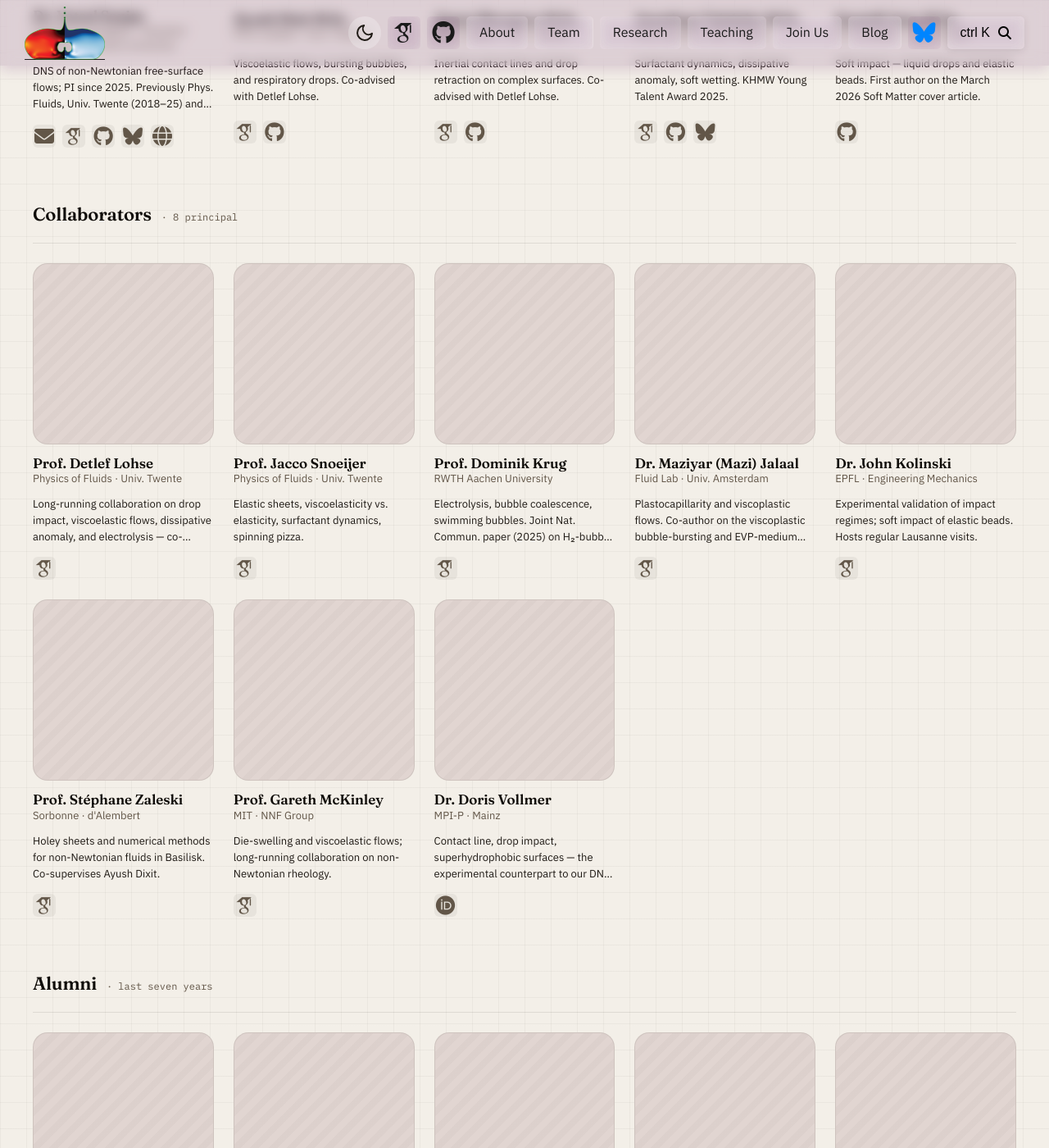
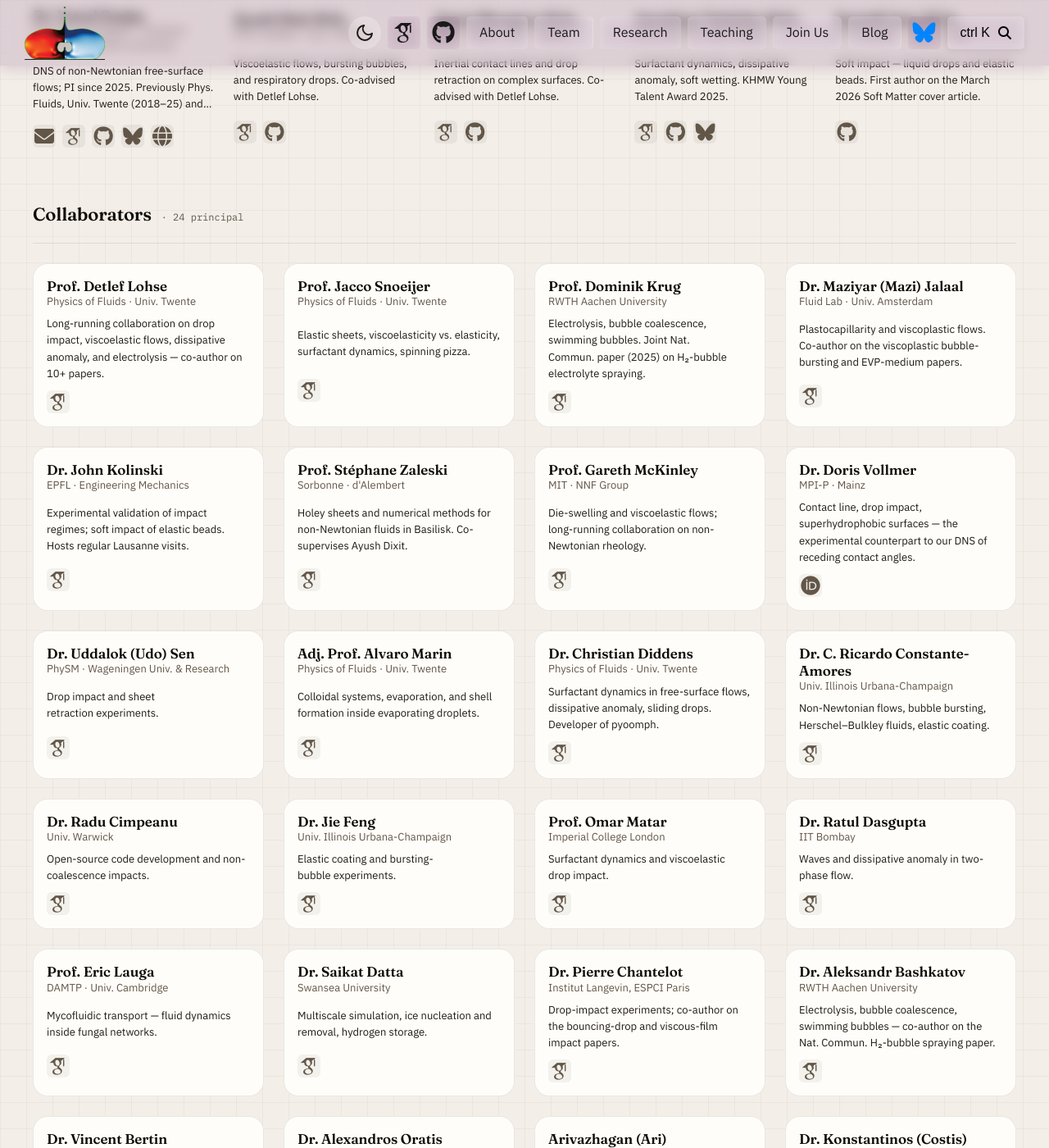
Before and after one commit to comphy-lab/comphy-lab.github.io, a Jekyll site: the page built from _team/index.md, in a window 1280 px wide and 1400 px high, scrolled down 658 px. Shown: the whole window at 82% size. Built offline with Jekyll 4.4.1, drawn with Linux system fonts in a browser that asks for light colours; some web fonts are replaced; comment, search, counter and statistics services are not loaded; some of the changed text lies outside the part shown.

Commit message:
Restore full collaborator list (24) and drop photos for collaborators/alumni
Bringing back the 16 collaborators that got dropped when the
original markdown list was condensed into the initial _data/team.yml
(the initial pass picked 7 'principal' names as a summary, which
lost real signal). Full list restored:

- Kept from the original:
  Lohse, Snoeijer, Krug, Jalaal, Kolinski, Zaleski, McKinley, Vollmer

- Restored:
  Sen, Marin, Diddens, Constante-Amores, Cimpeanu, Feng, Matar,
  Dasgupta, Lauga, Datta, Chantelot, Bashkatov, Bertin, Oratis,
  Balasubramanian, Zinelis

Also drops photo slots on collaborators + alumni — the initials
avatars read as noise when we don't have consistent headshots for
either group. Alumni are defined by their project, not their face.
Tiles compact to a 240 px min-width grid (4 columns at desktop),
with a 4-line bio clamp instead of 3 so the denser tiles can
carry more substance.

```diff
--- a/_data/team.yml
+++ b/_data/team.yml
@@ -137,6 +137,128 @@ collaborators:
     links:
       orcid: https://orcid.org/0000-0001-9599-5589
 
+  - name: Dr. Uddalok (Udo) Sen
+    role: PhySM · Wageningen Univ. & Research
+    bio: >-
+      Drop impact and sheet retraction experiments.
+    links:
+      scholar: https://scholar.google.com/citations?user=a6h2uMQAAAAJ
+
+  - name: Adj. Prof. Alvaro Marin
+    role: Physics of Fluids · Univ. Twente
+    bio: >-
+      Colloidal systems, evaporation, and shell formation inside
+      evaporating droplets.
+    links:
+      scholar: https://scholar.google.com/citations?user=0_jOqqkAAAAJ
+
+  - name: Dr. Christian Diddens
+    role: Physics of Fluids · Univ. Twente
+    bio: >-
+      Surfactant dynamics in free-surface flows, dissipative anomaly,
+      sliding drops. Developer of pyoomph.
+    links:
+      scholar: https://scholar.google.com/citations?user=3QSyucwAAAAJ
+
+  - name: Dr. C. Ricardo Constante-Amores
+    role: Univ. Illinois Urbana-Champaign
+    bio: >-
+      Non-Newtonian flows, bubble bursting, Herschel–Bulkley fluids,
+      elastic coating.
+    links:
+      scholar: https://scholar.google.com/citations?user=ncqnphMAAAAJ
+
+  - name: Dr. Radu Cimpeanu
+    role: Univ. Warwick
+    bio: >-
+      Open-source code development and non-coalescence impacts.
+    links:
+      scholar: https://scholar.google.com/citations?user=6grZnhQAAAAJ
+
+  - name: Dr. Jie Feng
+    role: Univ. Illinois Urbana-Champaign
+    bio: >-
+      Elastic coating and bursting-bubble experiments.
+    links:
+      scholar: https://scholar.google.com/citations?user=226dDBAAAAAJ
+
+  - name: Prof. Omar Matar
+    role: Imperial College London
+    bio: >-
+      Surfactant dynamics and viscoelastic drop impact.
+    links:
+      scholar: https://scholar.google.com/citations?user=mLXz_NAAAAAJ
+
+  - name: Dr. Ratul Dasgupta
+    role: IIT Bombay
+    bio: >-
+      Waves and dissipative anomaly in two-phase flow.
+    links:
+      scholar: https://scholar.google.com/citations?user=I1jFG_oAAAAJ
+
+  - name: Prof. Eric Lauga
+    role: DAMTP · Univ. Cambridge
+    bio: >-
+      Mycofluidic transport — fluid dynamics inside fungal networks.
+    links:
+      scholar: https://scholar.google.com/citations?user=5ObY7hsAAAAJ
+
+  - name: Dr. Saikat Datta
+    role: Swansea University
+    bio: >-
+      Multiscale simulation, ice nucleation and removal, hydrogen
+      storage.
+    links:
+      scholar: https://scholar.google.com/citations?user=o4mXtIgAAAAJ
+
+  - name: Dr. Pierre Chantelot
+    role: Institut Langevin, ESPCI Paris
+    bio: >-
+      Drop-impact experiments; co-author on the bouncing-drop and
+      viscous-film impact papers.
+    links:
+      scholar: https://scholar.google.nl/citations?user=BQWXUKYAAAAJ
+
+  - name: Dr. Aleksandr Bashkatov
+    role: RWTH Aachen University
+    bio: >-
+      Electrolysis, bubble coalescence, swimming bubbles — co-author
+      on the Nat. Commun. H₂-bubble spraying paper.
+    links:
+      scholar: https://scholar.google.com/citations?user=9_vPSFsAAAAJ
+
+  - name: Dr. Vincent Bertin
+    role: Univ. Aix-Marseille
+    bio: >-
+      Elastic sheets and spinning-pizza dynamics.
+    links:
+      scholar: https://scholar.google.com/citations?user=jO_RTLR2xBYC
+
+  - name: Dr. Alexandros Oratis
+    role: TU Delft
+    bio: >-
+      Electrolysis, bubble coalescence, swimming bubbles. Recent
+      co-author on the Worthington-jet viscoelasticity paper.
+    links:
+      scholar: https://scholar.google.com/citations?user=2lOr8WQAAAAJ
+
+  - name: Arivazhagan (Ari) Balasubramanian M.Sc.
+    role: KTH Sweden · Ph.D. student
+    bio: >-
+      Elastoviscoplastic flows and bursting bubbles. First author of
+      the JFM 2024 bursting-bubble cover article.
+    links:
+      scholar: https://scholar.google.com/citations?user=xyheRZ8AAAAJ
+      github: https://github.com/GbArivazhagan
+
+  - name: Dr. Konstantinos (Costis) Zinelis
+    role: MIT · QI Group
+    bio: >-
+      Viscoelastic flows and drop impact; co-author on the
+      Worthington-jet JFM paper.
+    links:
+      scholar: https://scholar.google.com/citations?user=dZrR_z8AAAAJ
+
 alumni:
   - name: Peter Croxford
     role: "MPhys project · Durham 2026"
--- a/assets/css/team-v2.css
+++ b/assets/css/team-v2.css
@@ -237,3 +237,30 @@
    inherits new tokens through bridge.css; we just silence the
    overriding background-colors so paper shows through. */
 .team-section, .team-grid, .team-member { background: transparent; }
+
+/* --- Photo-free compact tiles for collaborators + alumni.
+   Collaborators and alumni lists are long and the photo slot
+   adds noise without signal — we don't typically have consistent
+   headshots for collaborators, and alumni are defined by their
+   project rather than their face. Drop the photo bed, tighten
+   the bio clamp, let the grid pack more per row. */
+#collaborators .t-member__photo,
+#alumni .t-member__photo { display: none; }
+
+#collaborators .t-member,
+#alumni .t-member {
+  gap: var(--s-2);
+  padding: var(--s-4);
+  background: var(--c-surface-strong);
+  border: 1px solid var(--c-border);
+  border-radius: var(--r-md);
+}
+
+#collaborators .t-member__bio,
+#alumni .t-member__bio { -webkit-line-clamp: 4; }
+
+/* Denser grid for the photo-less lists */
+#collaborators .roster-grid,
+#alumni .roster-grid {
+  grid-template-columns: repeat(auto-fill, minmax(240px, 1fr));
+}
```
